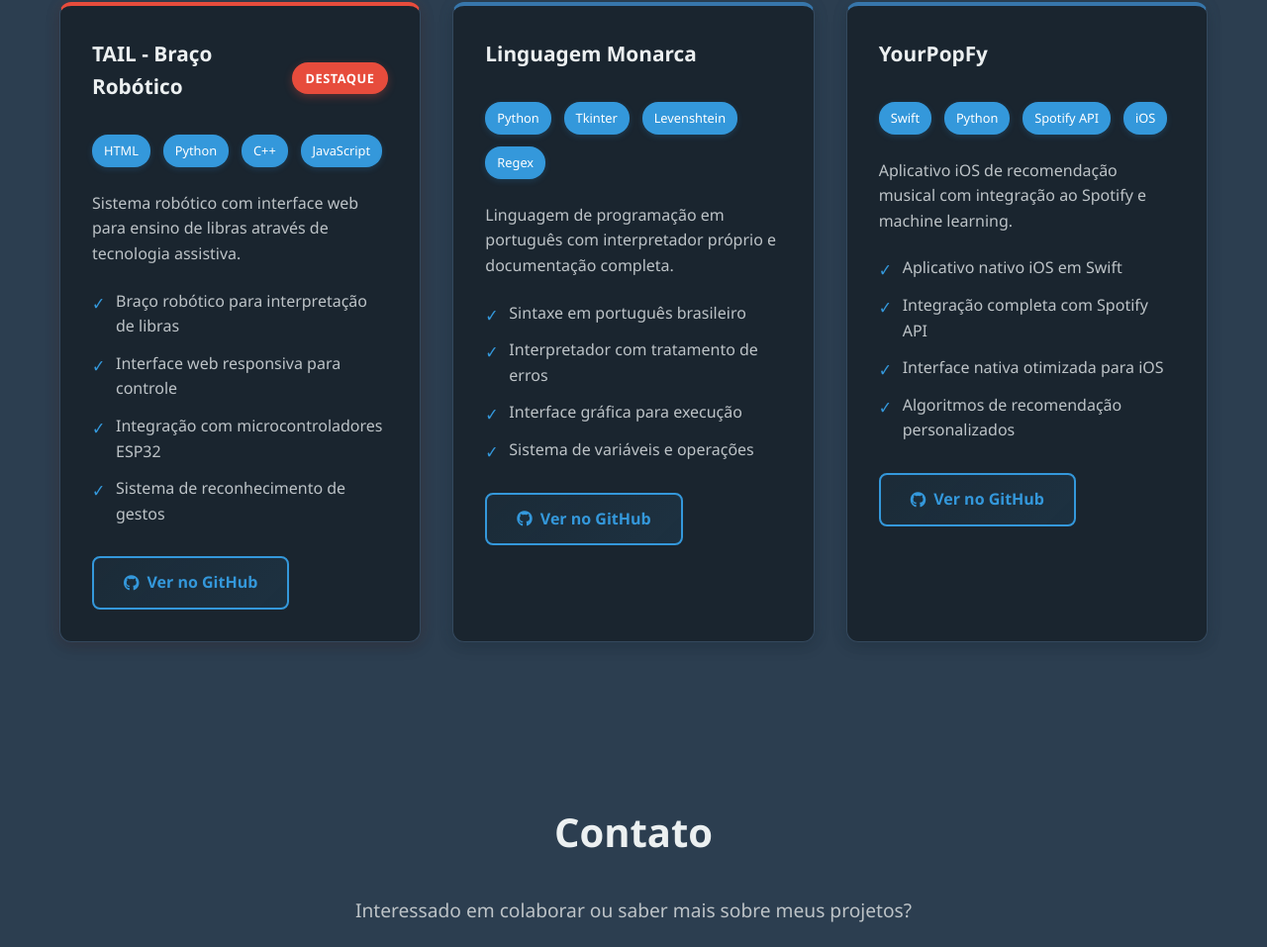
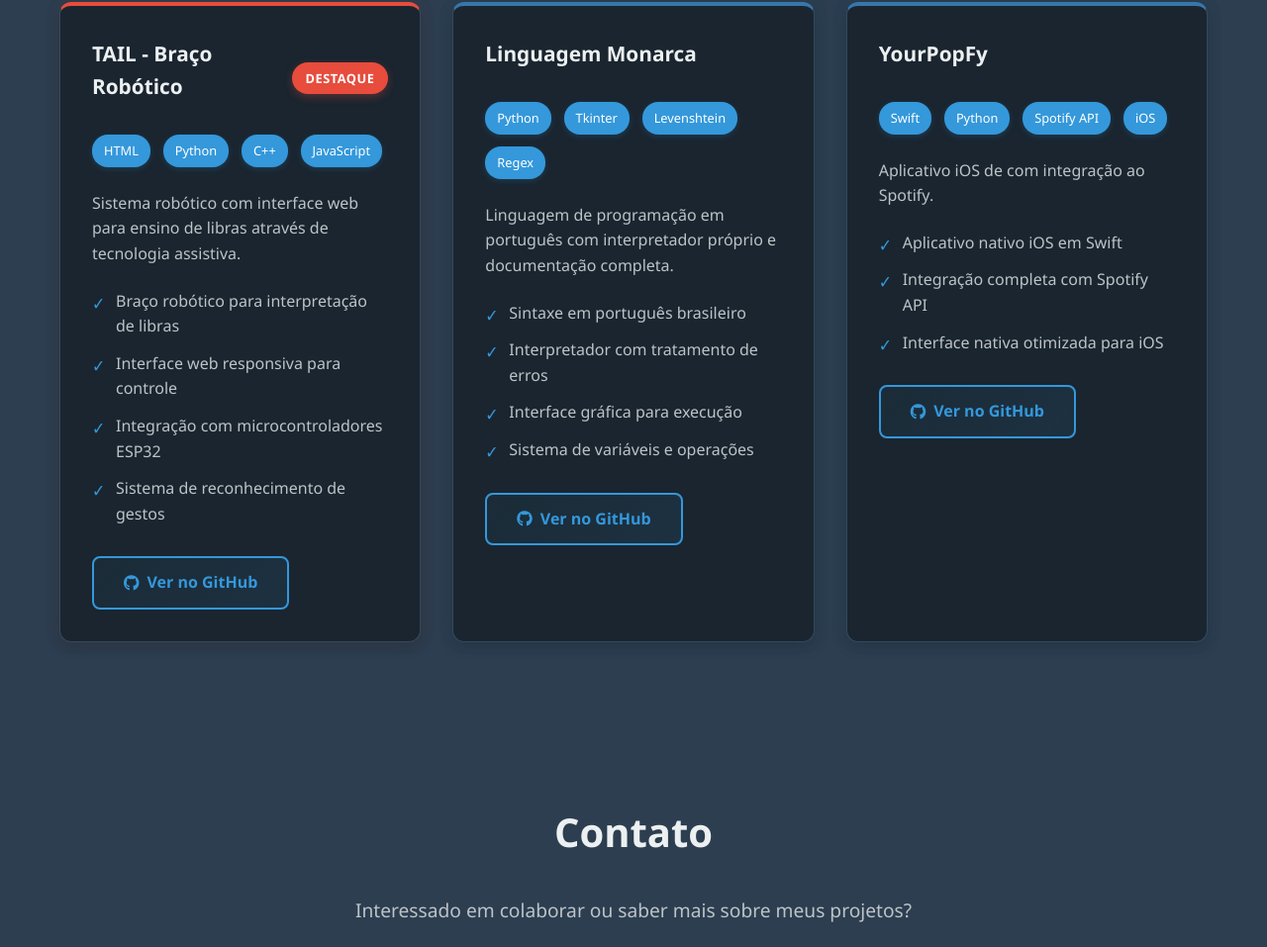
Before and after one commit to ryanfcosta/Portfolio, a plain HTML site: page index.html in a window 1280 px wide. Shown: the part 1870-2827 px from the top of the page at 99% size. Drawn offline with Linux system fonts and the light colour scheme.

Commit message:
Atualizar o index.html

```diff
--- a/index.html
+++ b/index.html
@@ -268,13 +268,12 @@
                         <span>Spotify API</span>
                         <span>iOS</span>
                     </div>
-                    <p>Aplicativo iOS de recomendação musical com integração ao Spotify e machine learning.</p>
+                    <p>Aplicativo iOS de com integração ao Spotify.</p>
                     <div class="project-features">
                         <ul>
                             <li>Aplicativo nativo iOS em Swift</li>
                             <li>Integração completa com Spotify API</li>
                             <li>Interface nativa otimizada para iOS</li>
-                            <li>Algoritmos de recomendação personalizados</li>
                         </ul>
                     </div>
                     <footer class="project-links">
```
